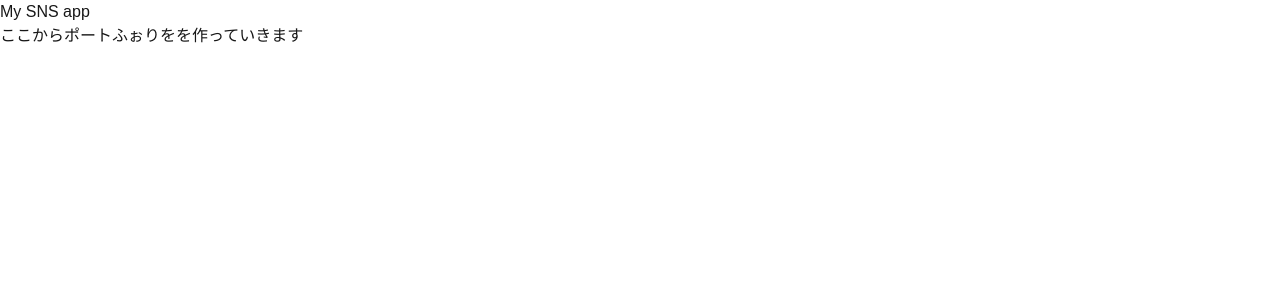
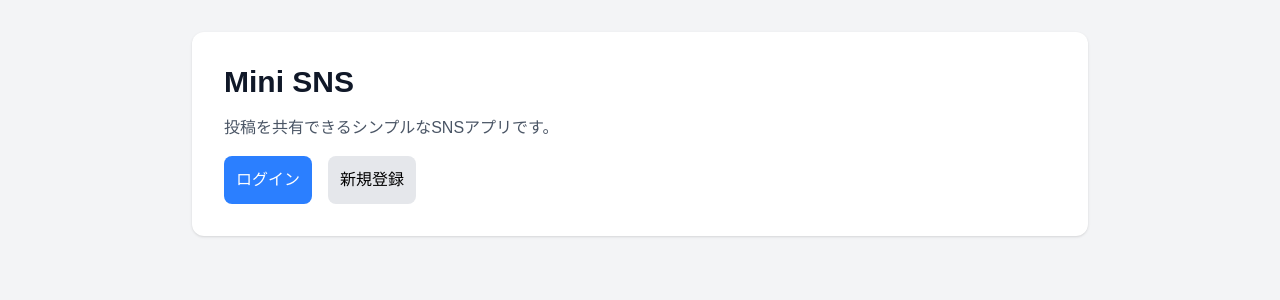
Before and after one commit to tgc-s-dev/sns-app, a Next.js app: page / in a window 1280 px wide. Shown: the top 300 px of the page. Built offline with nearby package versions, Linux system fonts and the light colour scheme.

Commit message:
Add top page links

```diff
--- a/app/page.tsx
+++ b/app/page.tsx
@@ -1,8 +1,20 @@
-export default function Home(){
-  return(
-    <main>
-      <h1>My SNS app</h1>
-      <p>ここからポートふぉりをを作っていきます</p>
+import Link from "next/link";
+
+export default function Home() {
+  return (
+    <main className="min-h-screen bg-gray-100 p-8">
+      <div className="mx-auto max-w-4xl rounded-xl bg-white p-8 shadow">
+        <h1 className="text-3xl font-bold text-gray-900">Mini SNS</h1>
+        <p className="mt-4 text-gray-600">
+          投稿を共有できるシンプルなSNSアプリです。
+        </p>
+        <div className="mt-4 flex gap-4">
+           <Link href="/login" className="bg-blue-500 p-3 rounded-lg text-white">ログイン</Link>
+           <Link href="/register" className="bg-gray-200 p-3 rounded-lg text-black">新規登録</Link>
+        </div>
+
+
+      </div>
     </main>
-  )
+  );
 }
```
